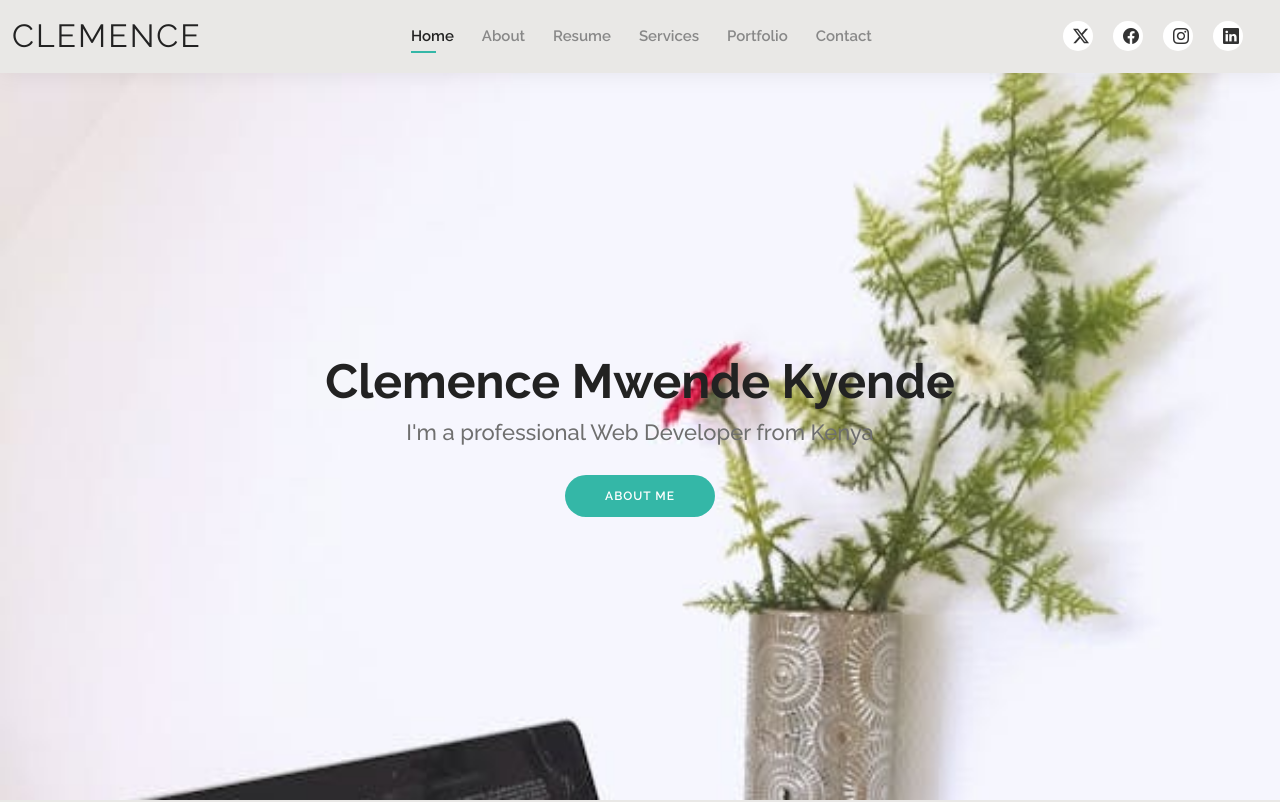
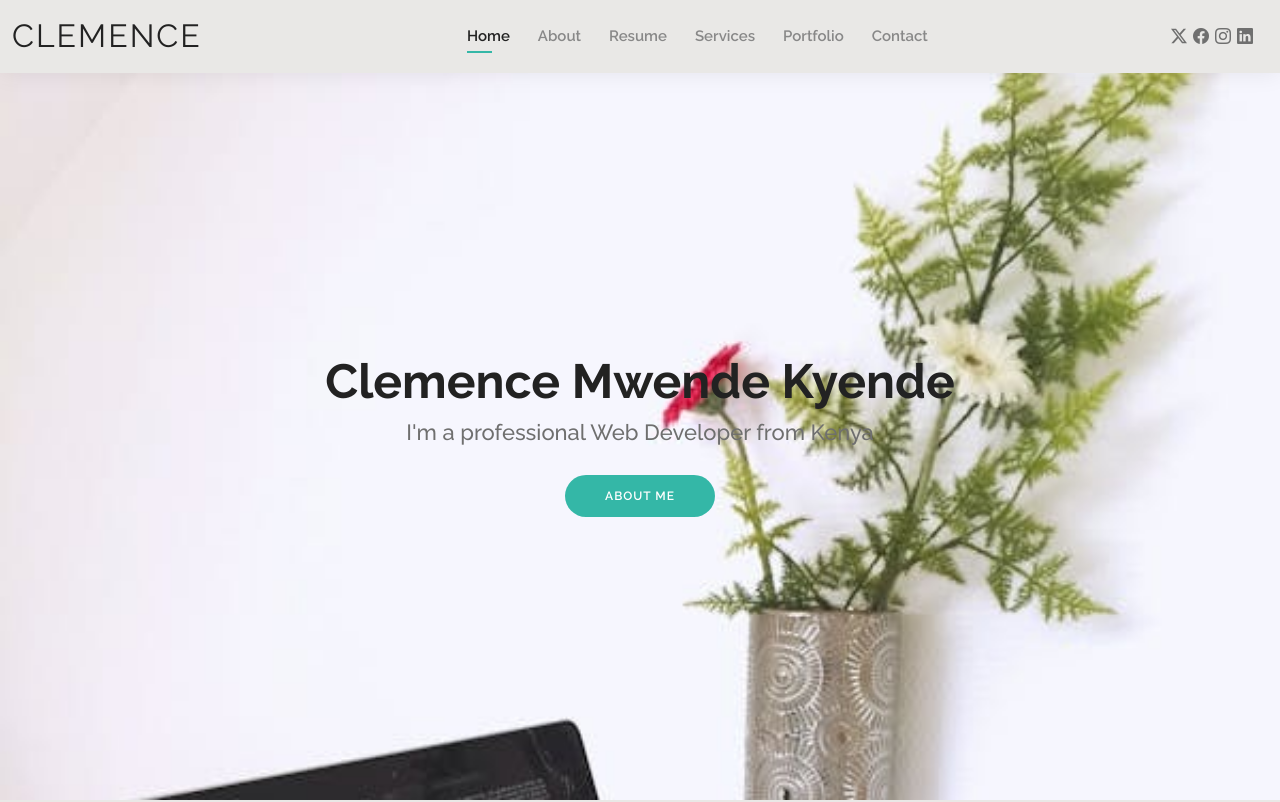
Before and after one commit to ClemenceKyende/my-portfolio-website, a plain HTML site: page index.html in a window 1280 px wide. Shown: the top 802 px of the page. Drawn offline with nearby package versions, Linux system fonts and the light colour scheme.

Commit message:
Initial Commit

```diff
--- a/assets/css/style.css
+++ b/assets/css/style.css
@@ -1318,24 +1318,3 @@ section {
 .social-links {
   margin-top: 20px; /* Adds space between the copyright and social links */
 }
-
-/* Style for social icons in the header */
-.header-social-links a {
-  display: inline-block;
-  width: 30px; /* Smaller circle size */
-  height: 30px; /* Same height as width to keep the circle shape */
-  background-color: #fff; /* Light background color */
-  color: #333; /* Icon color */
-  border-radius: 50%; /* Makes it a circle */
-  display: flex;
-  align-items: center;
-  justify-content: center;
-  margin: 0 10px; /* Space between icons */
-  transition: background-color 0.3s, color 0.3s; /* Smooth hover effect */
-}
-
-/* Hover effect for the icons */
-.header-social-links a:hover {
-  background-color: #d3f8e2; /* Light Green background on hover */
-  color: #3c763d; /* Green icon color on hover */
-}
```
